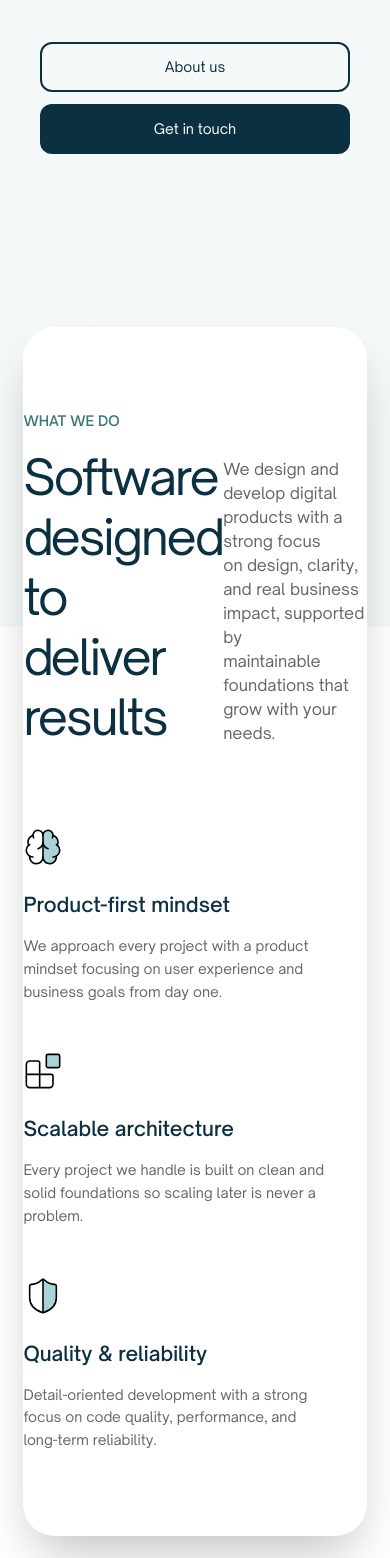
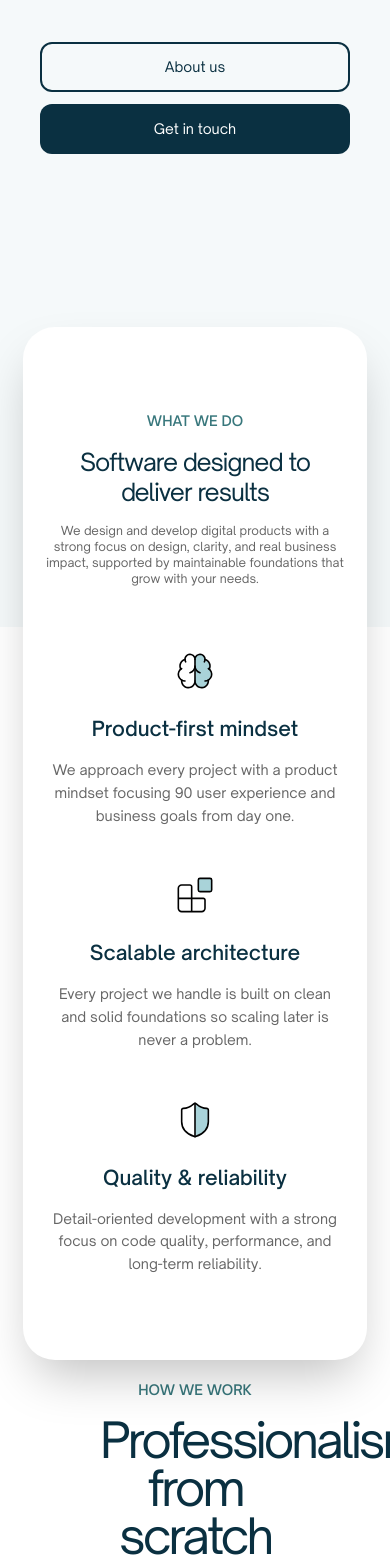
Before and after one commit to mateoLorenzo/smt-landing, a Next.js app: page / in a window 390 px wide. Shown: the part 433-1991 px from the top of the page. Built offline with nearby package versions, Linux system fonts and the light colour scheme.

Commit message:
WhatWeDo section responsive improvements

```diff
--- a/src/app/sections/WhatWeDo.tsx
+++ b/src/app/sections/WhatWeDo.tsx
@@ -1,4 +1,3 @@
-import React from "react";
 import Image from "next/image";
 
 export const WhatWeDo = () => {
@@ -9,30 +8,36 @@ export const WhatWeDo = () => {
     >
       <div className="w-full h-[300px] bg-[#F5F9FA] absolute" />
       {/* Card container with white background */}
-      <div className="relative z-10 w-full max-w-[1500px] mx-[6vw] bg-white rounded-[32px] shadow-2xl py-[10vh] md:px-[100px] md:py-[10vh]">
+      <div className="relative z-10 px-5 w-full max-w-[1500px] mx-[6vw] bg-white rounded-[32px] shadow-2xl py-[10vh] md:px-[100px] md:py-[10vh]">
         {/* Header section */}
         <div className="mb-16">
-          <p className="text-sm uppercase text-[#38777C] mb-4 font-medium">
+          <p className="text-center md:text-left text-sm uppercase text-[#38777C] mb-4 font-medium">
             WHAT WE DO
           </p>
-          {/* <div className="grid md:grid-cols-2 gap-8"> */}
-          <div className="flex justify-between items-center">
+          <div className="flex flex-col text-center md:flex-row md:text-start justify-between items-center">
             {/* <h2 className="text-5xl md:text-4.1xl font-normal text-[#0a3041] leading-tight tracking-[-2px]"> */}
-            <h2 className="text-5xl md:text-[42px] font-normal text-[#0a3041] leading-tight tracking-[-2px]">
-              Software designed to <br /> deliver results
+            <h2 className="text-2xl tracking-[-1px] max-w-[400px] md:text-[42px] font-normal text-[#0a3041] leading-tight md:tracking-[-2px]">
+              Software designed to deliver results
             </h2>
-            <p className="text-base text-[#666666] pt-2">
-              We design and develop digital products with a strong focus <br />{" "}
-              on design, clarity, and real business impact, supported by <br />{" "}
+
+            <p className="pt-4 block md:hidden max-w-[310px] text-xs text-[#666666] md:pt-2">
+              We design and develop digital products with a strong focus on
+              design, clarity, and real business impact, supported by
+              maintainable foundations that grow with your needs.
+            </p>
+
+            <p className="hidden max-w-[460px] md:block text-base text-[#666666] pt-2">
+              We design and develop digital products with a strong focus on
+              design, clarity, and real business impact, supported by
               maintainable foundations that grow with your needs.
             </p>
           </div>
         </div>
 
         {/* Features grid */}
-        <div className="grid md:grid-cols-3 gap-12 mt-20">
+        <div className="grid md:grid-cols-3 gap-12 mt-15 md:mt-20">
           {/* Feature 1 - Product-first mindset */}
-          <div className="flex flex-col gap-4">
+          <div className="flex flex-col items-center md:items-start gap-4 ">
             <div className="w-10 h-10 mb-2">
               <Image
                 src="/icons/brain-smt.svg"
@@ -45,14 +50,14 @@ export const WhatWeDo = () => {
             <h3 className="text-xl font-medium text-[#0a3041]">
               Product-first mindset
             </h3>
-            <p className="text-[#666666] text-sm leading-relaxed">
-              We approach every project with a product <br /> mindset focusing
-              on user experience and <br /> business goals from day one.
+            <p className="text-center md:text-start text-[#666666] text-sm leading-relaxed max-w-[290px]">
+              We approach every project with a product mindset focusing 90 user
+              experience and business goals from day one.
             </p>
           </div>
 
           {/* Feature 2 - Scalable architecture */}
-          <div className="flex flex-col gap-4">
+          <div className="flex flex-col items-center md:items-start gap-4">
             <div className="w-10 h-10 mb-2">
               <Image
                 src="/icons/scalable.svg"
@@ -65,14 +70,14 @@ export const WhatWeDo = () => {
             <h3 className="text-xl font-medium text-[#0a3041]">
               Scalable architecture
             </h3>
-            <p className="text-[#666666] text-sm leading-relaxed">
-              Every project we handle is built on clean and <br /> solid
-              foundations so scaling later is never a <br /> problem.
+            <p className="text-center md:text-start text-[#666666] text-sm leading-relaxed max-w-[290px]">
+              Every project we handle is built on clean and solid foundations so
+              scaling later is never a problem.
             </p>
           </div>
 
           {/* Feature 3 - Quality & reliability */}
-          <div className="flex flex-col gap-4">
+          <div className="flex flex-col items-center md:items-start gap-4">
             <div className="w-10 h-10 mb-2">
               <Image
                 src="/icons/shield.svg"
@@ -85,9 +90,9 @@ export const WhatWeDo = () => {
             <h3 className="text-xl font-medium text-[#0a3041]">
               Quality & reliability
             </h3>
-            <p className="text-[#666666] text-sm leading-relaxed">
-              Detail-oriented development with a strong <br /> focus on code
-              quality, performance, and <br /> long-term reliability.
+            <p className="text-center md:text-start text-[#666666] text-sm leading-relaxed max-w-[290px]">
+              Detail-oriented development with a strong focus on code quality,
+              performance, and long-term reliability.
             </p>
           </div>
         </div>
```
